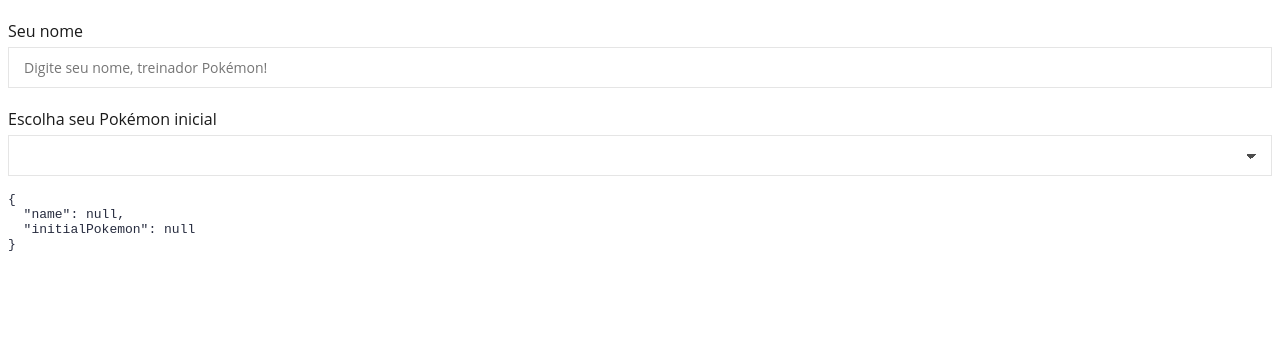
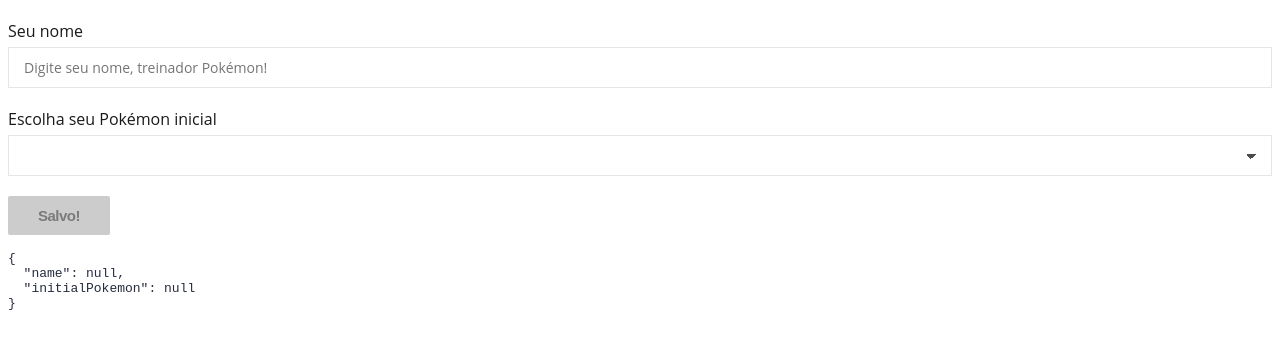
Before and after one commit to andrewarosario/angular-dynamic-component-form, an Angular app: page / in a window 1280 px wide. Shown: the top 348 px of the page. Built offline with nearby package versions, Linux system fonts and the light colour scheme.

Commit message:
create save button

```diff
--- a/src/app/dynamic-form/dynamic-form.component.css
+++ b/src/app/dynamic-form/dynamic-form.component.css
@@ -0,0 +1,29 @@
+button {
+  letter-spacing: -0.5px;
+  cursor: pointer;
+  background-color: #41b67f;
+  outline: 0;
+  line-height: 1;
+  text-align: center;
+  padding: 12px 30px;
+  font-size: 15px;
+  font-weight: 600;
+  border-radius: 2px;
+  display: inline-block;
+  border: none;
+  color: #fff;
+  transition: background-color 0.3s, box-shadow 0.3s;
+  margin-top: 20px;
+}
+
+button:hover {
+  background-color: #41cf8d;
+  box-shadow: 0 3px 8px rgba(0, 0, 0, 0.2);
+}
+
+button:disabled {
+  background: rgba(0, 0, 0, 0.2);
+  color: rgba(0, 0, 0, 0.4);
+  cursor: not-allowed;
+  box-shadow: none;
+}
--- a/src/app/dynamic-form/dynamic-form.component.html
+++ b/src/app/dynamic-form/dynamic-form.component.html
@@ -1,6 +1,10 @@
-<form [formGroup]="form">
+<form [formGroup]="form" (ngSubmit)="submit()">
   <ng-container *ngFor="let field of config" [appDynamicField]="field">
   </ng-container>
+
+  <button type="submit" [disabled]="form.pristine">
+    {{ form.pristine ? 'Salvo!' : 'Salvar' }}
+  </button>
 </form>
 
 <pre>{{ form.value | json }}</pre>
--- a/src/app/dynamic-form/dynamic-form.component.ts
+++ b/src/app/dynamic-form/dynamic-form.component.ts
@@ -20,4 +20,9 @@
       this.form.addControl(control.name, new FormControl(control.initialValue))
     );
   }
+
+  submit() {
+    console.log(this.form.value);
+    this.form.markAsPristine();
+  }
 }
```
